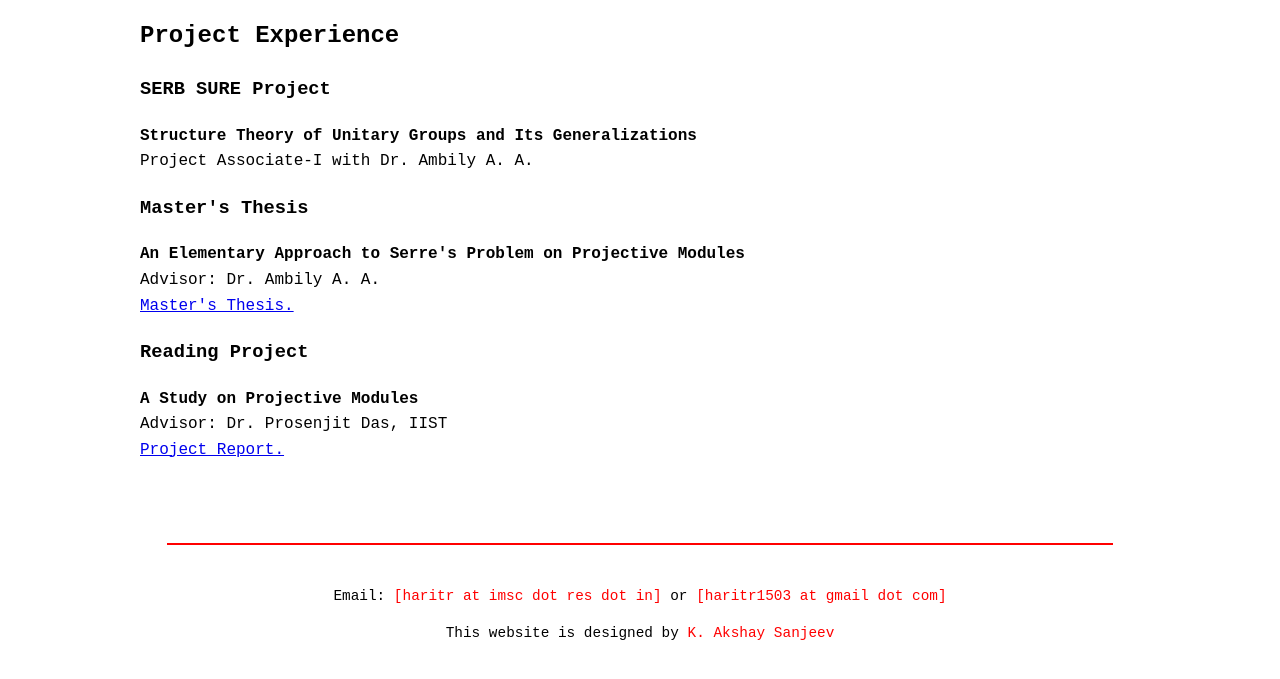
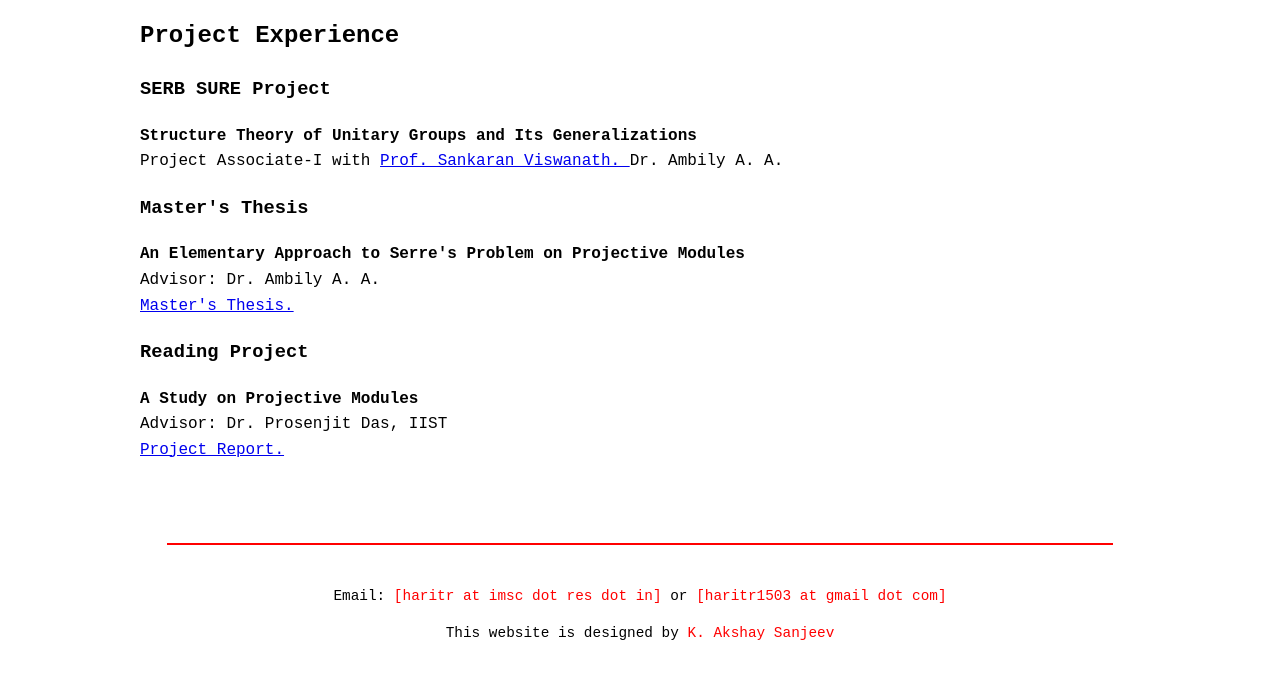
Before and after one commit to harikrishnan-rt/harikrishnan-rt.github.io, a plain HTML site: page research.html in a window 1280 px wide. Shown: the part 235-914 px from the top of the page. Drawn offline with Linux system fonts and the light colour scheme.

Commit message:
Update project associate reference in research.html

```diff
--- a/research.html
+++ b/research.html
@@ -25,7 +25,9 @@
             <h3>SERB SURE Project</h3>
             <p>
                 <strong>Structure Theory of Unitary Groups and Its Generalizations</strong><br>
-                Project Associate-I with Dr. Ambily A. A.
+                Project Associate-I with  <a href="https://www.imsc.res.in/~svis">
+                        Prof. Sankaran Viswanath.
+                    </a>Dr. Ambily A. A.
             </p>
 
             <h3>Master's Thesis</h3>
```
